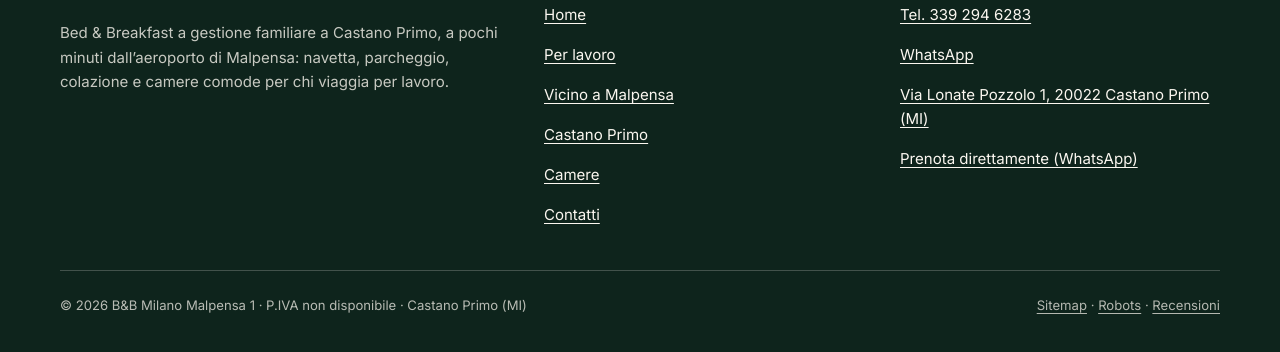
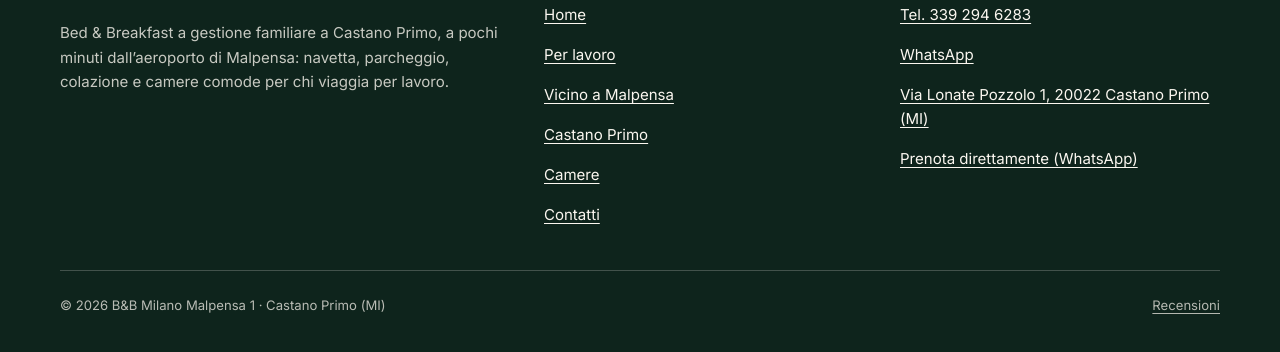
Before and after one commit to crimilo/beb-milano-malpensa-1, an Astro site: page / in a window 1280 px wide. Shown: the part 4698-5050 px from the top of the page. Built offline with nearby package versions, Linux system fonts and the light colour scheme; Astro itself is replaced by a stand-in of ours.

Commit message:
Footer: rimosso 'P.IVA non disponibile' e i link a robots.txt e sitemap; resta il link Recensioni

```diff
--- a/src/components/Footer.astro
+++ b/src/components/Footer.astro
@@ -50,10 +50,9 @@ const t = I18N[lang];
       </div>
     </div>
     <div class="footer-note">
-      <span>&copy; {new Date().getFullYear()} {SITE.name} &middot; {t.footer.note} &middot; {SITE.address.city} ({SITE.address.province})</span>
+      <span>&copy; {new Date().getFullYear()} {SITE.name} &middot; {SITE.address.city} ({SITE.address.province})</span>
       <span
-        ><a href="/sitemap-index.xml">{t.footer.sitemap}</a> &middot; <a href="/robots.txt">{t.footer.robots}</a> &middot;
-        <a href={SITE.tripadvisorUrl} rel="noopener" target="_blank">{t.footer.reviews}</a></span
+        ><a href={SITE.tripadvisorUrl} rel="noopener" target="_blank">{t.footer.reviews}</a></span
       >
     </div>
   </div>
--- a/src/data/site.ts
+++ b/src/data/site.ts
@@ -61,9 +61,6 @@ export const I18N = {
       sitemapTitle: 'Il sito',
       contactTitle: 'Contatti',
       book: 'Prenota direttamente (WhatsApp)',
-      note: 'P.IVA non disponibile',
-      sitemap: 'Sitemap',
-      robots: 'Robots',
       reviews: 'Recensioni',
     },
     reviewLabel: 'Recensione Google',
@@ -90,9 +87,6 @@ export const I18N = {
       sitemapTitle: 'Site',
       contactTitle: 'Contact',
       book: 'Book directly (WhatsApp)',
-      note: 'VAT ID not available',
-      sitemap: 'Sitemap',
-      robots: 'Robots',
       reviews: 'Reviews',
     },
     reviewLabel: 'Google review',
```
